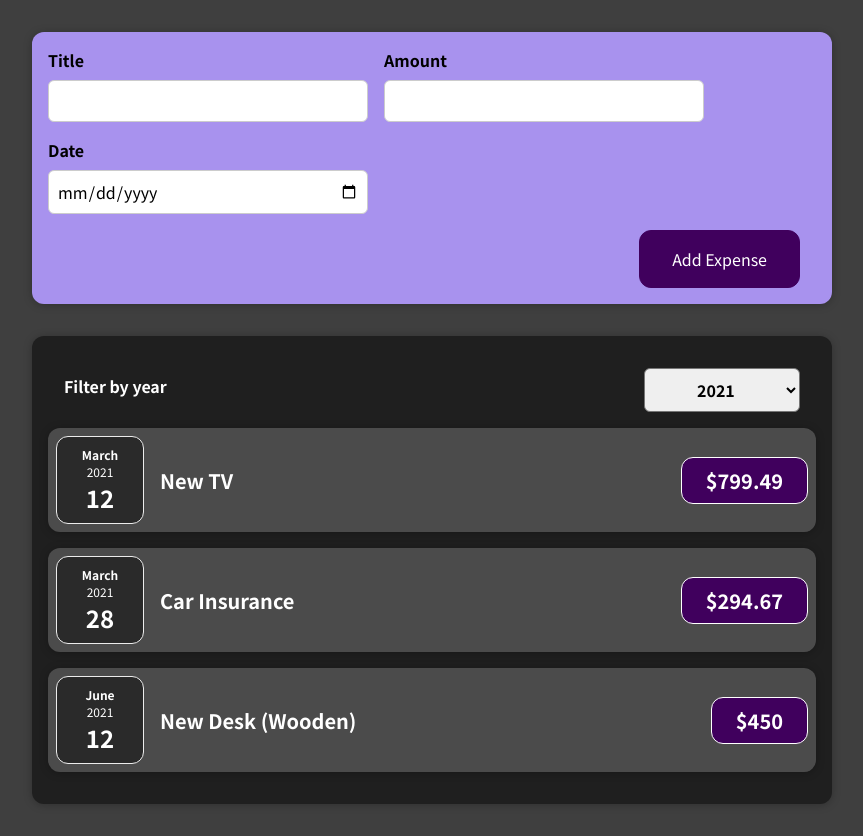
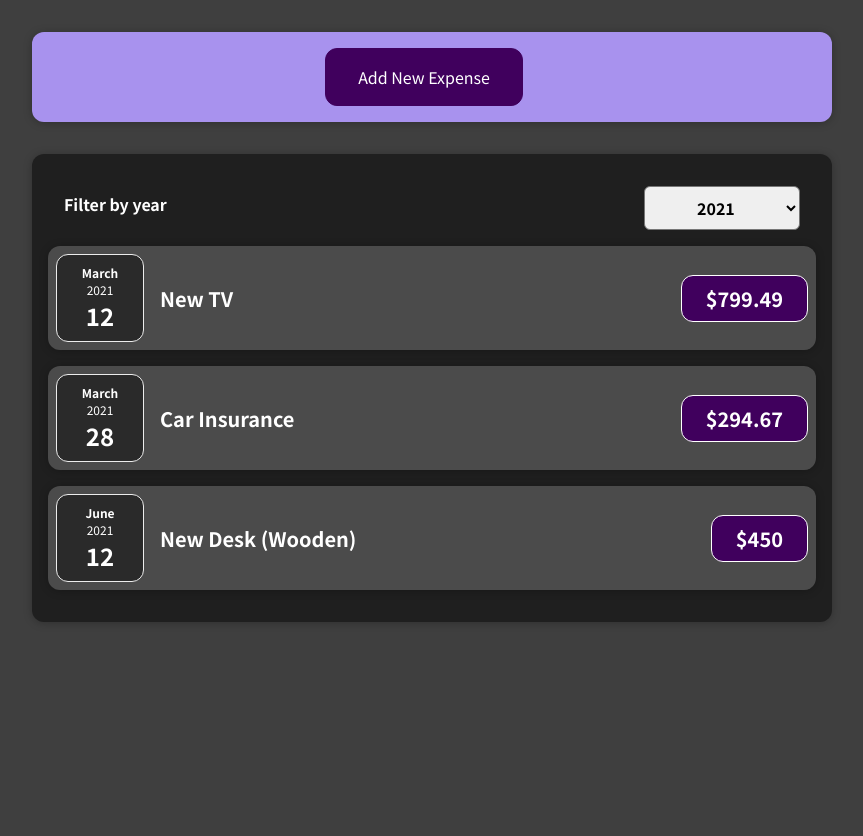
Before and after one commit to Marko-Blazevic/expenses-app, a React (Create React App) app: page / in a window 1280 px wide. Shown: the whole page, without its empty margins (208-1071 px from the left). After the commit the page ends 800 px from the top, so only its background shows below. Built offline with nearby package versions, Linux system fonts and the light colour scheme.

Commit message:
Added New Expense Form Toggle

```diff
--- a/src/components/Expenses/ExpensesFilter.js
+++ b/src/components/Expenses/ExpensesFilter.js
@@ -11,7 +11,6 @@ const ExpensesFilter = (props) => {
       <div className='expenses-filter__control'>
         <label>Filter by year</label>
         <select onChange={onYearChangeHandler} value={props.selectedYear}>
-          <option value='Show All'>All</option>
           <option value='2022'>2022</option>
           <option value='2021'>2021</option>
           <option value='2020'>2020</option>
--- a/src/components/NewExpense/ExpenseForm.js
+++ b/src/components/NewExpense/ExpenseForm.js
@@ -33,6 +33,11 @@ const ExpenseForm = (props) => {
     props.onSaveExpenseData(expenseData);
   };
 
+  const onCancelButtonClick = (event) => {
+    event.preventDefault();
+    props.onCancelClick();
+  };
+
   return (
     <form onSubmit={submitHandler}>
       <div className='new-expense__controls'>
@@ -66,6 +71,7 @@ const ExpenseForm = (props) => {
         </div>
       </div>
       <div className='new-expense__actions'>
+        <button onClick={onCancelButtonClick}>Cancel</button>
         <button type='submit'>Add Expense</button>
       </div>
     </form>
--- a/src/components/NewExpense/NewExpense.js
+++ b/src/components/NewExpense/NewExpense.js
@@ -1,5 +1,7 @@
+import { useState } from 'react';
 import ExpenseForm from './ExpenseForm';
 import './NewExpense.css';
+import NewExpenseToggle from './NewExpenseToggle';
 
 const NewExpense = (props) => {
   const saveExpenseDataHandler = (enteredExpenseData) => {
@@ -10,9 +12,27 @@ const NewExpense = (props) => {
     props.onAddExpense(expenseData);
   };
 
+  const [childToDisplay, setchildToDisplay] = useState('addNew');
+
+  const displayForm = () => {
+    setchildToDisplay('form');
+  };
+
+  const cancelHandler = () => {
+    setchildToDisplay('addNew');
+  };
+
   return (
     <div className='new-expense'>
-      <ExpenseForm onSaveExpenseData={saveExpenseDataHandler} />
+      {childToDisplay === 'form' && (
+        <ExpenseForm
+          onSaveExpenseData={saveExpenseDataHandler}
+          onCancelClick={cancelHandler}
+        />
+      )}
+      {childToDisplay === 'addNew' && (
+        <NewExpenseToggle onAddNewExpense={displayForm} />
+      )}
     </div>
   );
 };
--- /dev/null
+++ b/src/components/NewExpense/NewExpenseToggle.js
@@ -0,0 +1,15 @@
+import './NewExpense.css';
+
+const NewExpenseToggle = (props) => {
+  const addNewExpense = () => {
+    props.onAddNewExpense();
+  };
+
+  return (
+    <div>
+      <button onClick={addNewExpense}>Add New Expense</button>
+    </div>
+  );
+};
+
+export default NewExpenseToggle;
```
Also changed, not shown: 1 other file (tests, documents, lock files or other folders).
